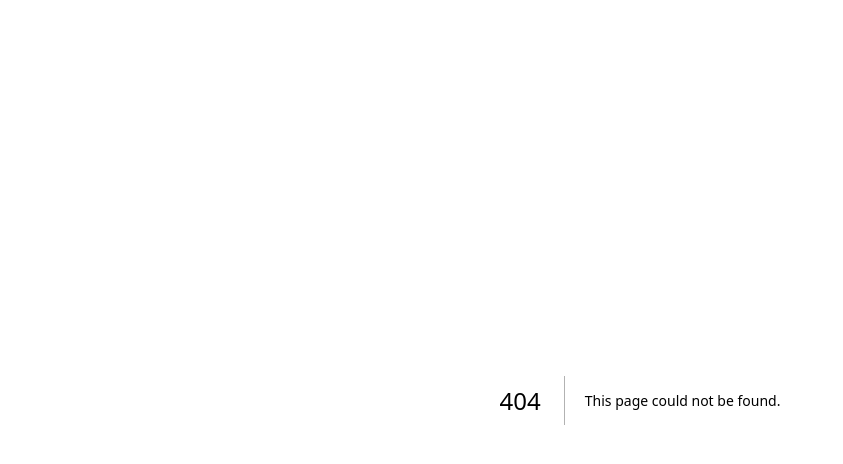
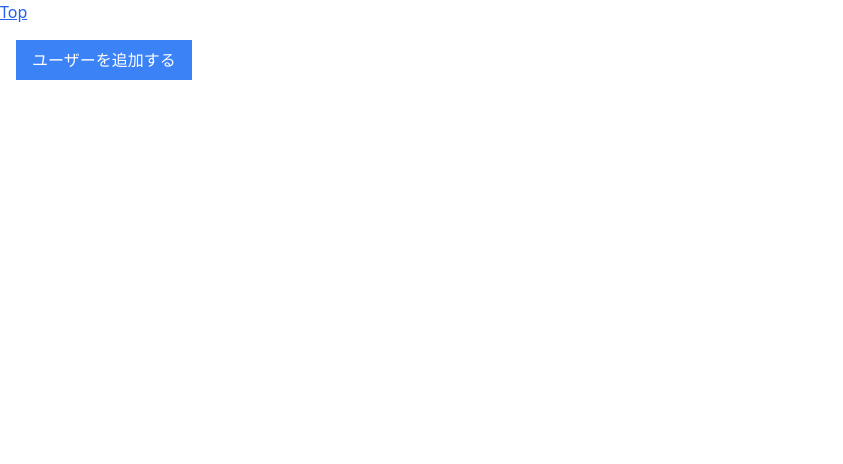
Before and after one commit to KoheiNishino/react19-playground, a Next.js app: page /useActionState in a window 1280 px wide. Before the commit this address had no page. Shown: the top 464 px of the page, without its empty margins (0-843 px from the left). Built offline with nearby package versions, Linux system fonts and the light colour scheme.

Commit message:
✨ useActionState

```diff
--- /dev/null
+++ b/src/app/useActionState/page.tsx
@@ -0,0 +1,64 @@
+'use client'
+
+import Link from 'next/link'
+import { useActionState, useState, useTransition } from 'react'
+import { cn } from '../util/cn'
+import { sleep } from '../util/sleep'
+
+interface User { firstName: string, lastName: string, age: number }
+
+async function addUser(): Promise<User> {
+  await sleep(500)
+  const res = await fetch('https://dummyjson.com/users/add', {
+    method: 'POST',
+    headers: { 'Content-Type': 'application/json' },
+    body: JSON.stringify({
+      firstName: 'Muhammad',
+      lastName: 'Ovi',
+      age: 250,
+    }),
+  })
+  const json = await res.json()
+  return json
+}
+
+export default function Page() {
+  const [addedUser, dispatch, isPending] = useActionState(async () => {
+    const user = await addUser()
+    return user
+  }, null)
+
+  return (
+    <main>
+      <Link className={cn('text-blue-600 underline hover:text-blue-800')} href="/">
+        Top
+      </Link>
+      <form action={dispatch} className="p-4">
+        <button
+          type="submit"
+          disabled={isPending}
+          className="bg-blue-500 px-4 py-2 text-white hover:bg-blue-700 disabled:opacity-50"
+        >
+          ユーザーを追加する
+        </button>
+        {addedUser
+          ? (
+              <div className="mt-4 w-80 rounded-lg border bg-white p-6 shadow-lg">
+                <h2 className="mb-4 text-2xl font-bold text-gray-800">
+                  {`${addedUser.firstName} ${addedUser.lastName}`}
+                </h2>
+                <p className="text-lg text-gray-600">
+                  年齢:
+                  {addedUser.age}
+                </p>
+              </div>
+            )
+          : isPending
+            ? (
+                <p className="mt-8 text-lg text-gray-500">ユーザーを追加しています...</p>
+              )
+            : null}
+      </form>
+    </main>
+  )
+}
```
